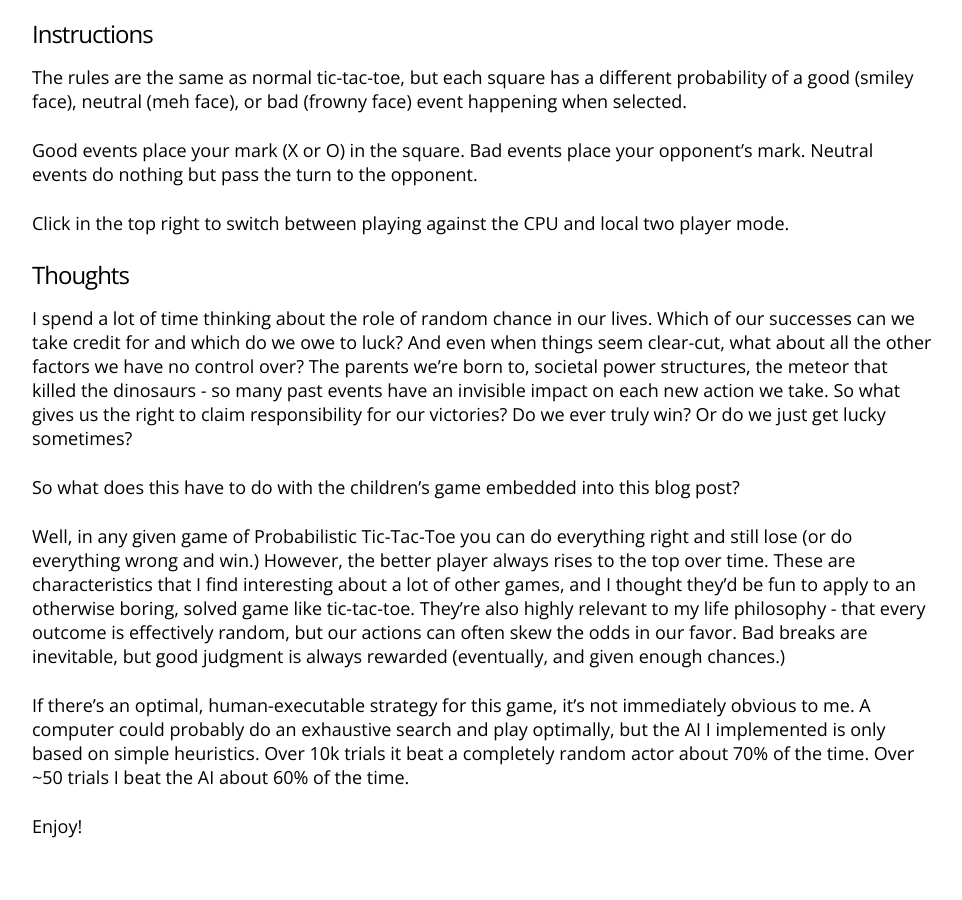
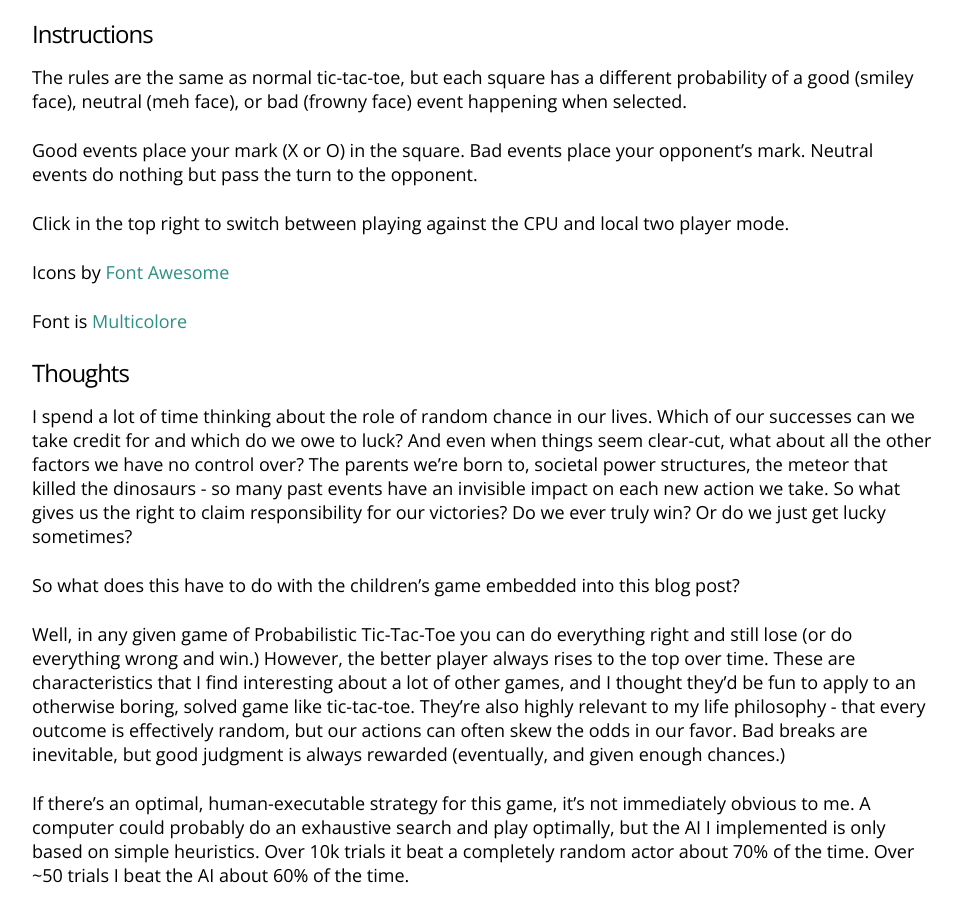
Before and after one commit to csun/csun.io, a Jekyll site: the page built from _posts/2024-6-8-probabilistic-tic-tac-toe.md, in a window 1280 px wide and 900 px high, scrolled down 1024 px. Shown: the whole window, without its empty margins (158-1120 px from the left). Built offline with Jekyll 4.4.1, drawn with Linux system fonts in a browser that asks for light colours; some web fonts are replaced.

Commit message:
Add fast forward to pttt

```diff
--- a/_posts/2024-6-8-probabilistic-tic-tac-toe.md
+++ b/_posts/2024-6-8-probabilistic-tic-tac-toe.md
@@ -10,7 +10,7 @@
 }
 </style>
 
-<iframe id="pttt-iframe" frameborder="0" src="https://itch.io/embed-upload/10641518?color=FFFAF1" allowfullscreen="" width="100%" height="920"><a href="https://cameronsun.itch.io/probabilistic-tic-tac-toe">Play Probabilistic Tic-Tac-Toe on itch.io</a></iframe>
+<iframe id="pttt-iframe" frameborder="0" src="https://itch.io/embed-upload/10642801?color=FFFAF1" allowfullscreen="" width="100%" height="920"><a href="https://cameronsun.itch.io/probabilistic-tic-tac-toe">Play Probabilistic Tic-Tac-Toe on itch.io</a></iframe>
 
 ## Instructions
 The rules are the same as normal tic-tac-toe, but each square has a different probability of a good (smiley face), neutral (meh face), or bad (frowny face) event happening when selected.
@@ -18,6 +18,10 @@
 Good events place your mark (X or O) in the square. Bad events place your opponent's mark. Neutral events do nothing but pass the turn to the opponent.
 
 Click in the top right to switch between playing against the CPU and local two player mode.
+
+Icons by [Font Awesome](https://fontawesome.com/icons)
+
+Font is [Multicolore](https://www.dafont.com/multicolore.font)
 
 ## Thoughts
 I spend a lot of time thinking about the role of random chance in our lives. Which of our successes can we take credit for and which do we owe to luck? And even when things seem clear-cut, what about all the other factors we have no control over? The parents we're born to, societal power structures, the meteor that killed the dinosaurs - so many past events have an invisible impact on each new action we take. So what gives us the right to claim responsibility for our victories? Do we ever truly win? Or do we just get lucky sometimes?
```
